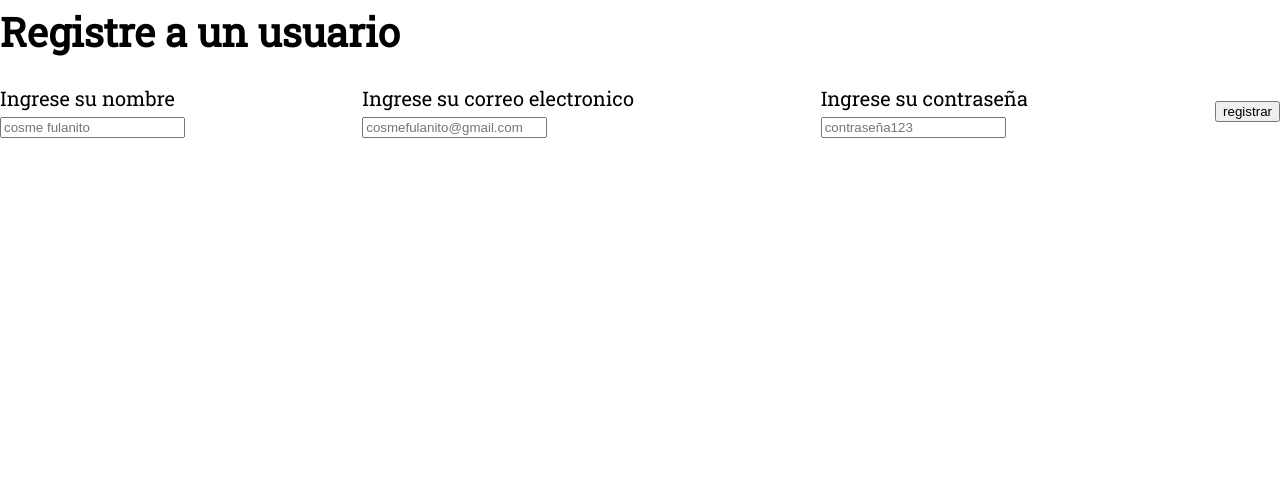
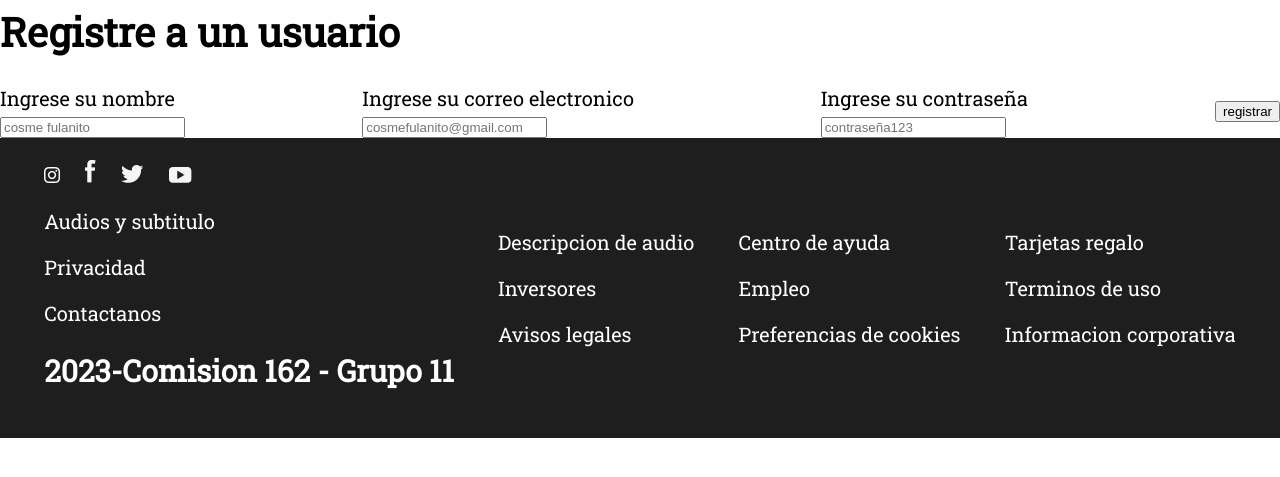
Before and after one commit to germanperazzo/tp-final-fianl, a plain HTML site: page otro.html in a window 1280 px wide. Shown: the part 117-594 px from the top of the page. Drawn offline with Linux system fonts and the light colour scheme.

Commit message:
actual 2

```diff
--- a/otro.html
+++ b/otro.html
@@ -49,7 +49,40 @@
       </form>
       <div id="contenedorUsuarios" class="contenedorUsuarios"></div>
   </main>
+  <footer>
+    <div>
+      <div id="redesSociales">
+        <img src="./Iconos/instagram.png" />
+        <img src="./Iconos/facebook.png" />
+        <img src="./Iconos/pajarito.png" />
+        <img src="./Iconos/youtube.png" />
+      </div>
+      <p>Audios y subtitulo</p>
+      <p>Privacidad</p>
+      <p>Contactanos</p>
+      <div>
+        <h2>2023-Comision 162 - Grupo 11</h2>
+      </div>
+    </div>
 
+    <div>
+      <p>Descripcion de audio</p>
+      <p>Inversores</p>
+      <p>Avisos legales</p>
+    </div>
+
+    <div>
+      <p>Centro de ayuda</p>
+      <p>Empleo</p>
+      <p>Preferencias de cookies</p>
+    </div>
+
+    <div>
+      <p>Tarjetas regalo</p>
+      <p>Terminos de uso</p>
+      <p>Informacion corporativa</p>
+    </div>
+  </footer>
 
   <script src="./script.js"></script>
 </body>
```
